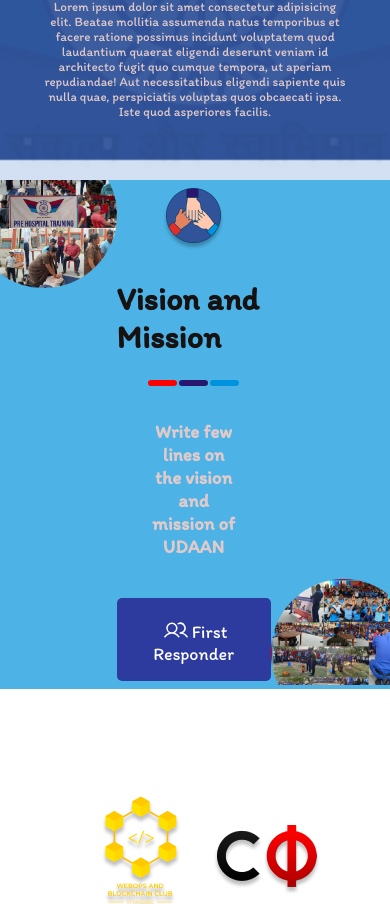
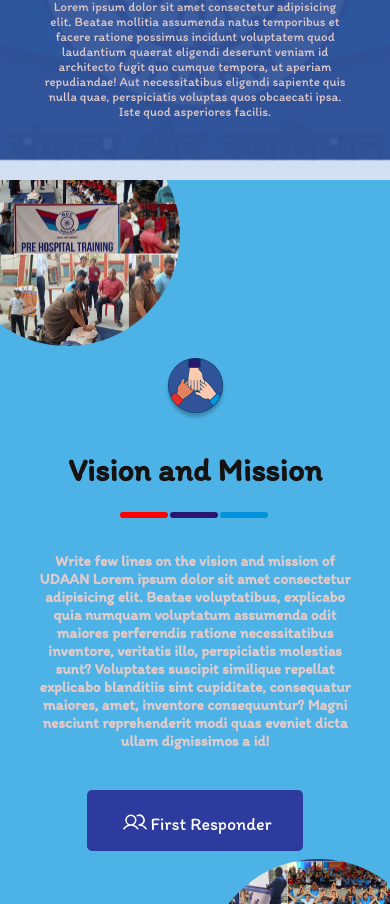
Before and after one commit to WebOps-and-Blockchain-Club/udaan-client-2023, a Next.js app: page / in a window 390 px wide. Shown: the part 1180-2084 px from the top of the page. Built offline with nearby package versions, Linux system fonts and the light colour scheme.

Commit message:
Responsive Vision section

```diff
--- a/src/pages/index.tsx
+++ b/src/pages/index.tsx
@@ -83,7 +83,7 @@ export default function Home() {
                 <Rule />
               </div>
               <div className={Styles.Visiontext}>
-                <h3>Write few lines on the vision and mission of UDAAN</h3>
+                <h3>Write few lines on the vision and mission of UDAAN Lorem ipsum dolor sit amet consectetur adipisicing elit. Beatae voluptatibus, explicabo quia numquam voluptatum assumenda odit maiores perferendis ratione necessitatibus inventore, veritatis illo, perspiciatis molestias sunt? Voluptates suscipit similique repellat explicabo blanditiis sint cupiditate, consequatur maiores, amet, inventore consequuntur? Magni nesciunt reprehenderit modi quas eveniet dicta ullam dignissimos a id!</h3>
               </div>
               <button> <span><Users size={24} /></span>First Responder</button>
             </div>
--- a/src/styles/Home.module.css
+++ b/src/styles/Home.module.css
@@ -197,6 +197,7 @@
 }
 
 .VisionMission {
+  max-width: 550px;
   display: flex;
   flex-direction: column;
   justify-content: space-evenly;
@@ -247,6 +248,7 @@
   display: flex;
   flex-direction: column;
   justify-content: flex-start;
+  align-items: center;
 }
 
 .Vissioncontatiner h1 {
@@ -254,3 +256,37 @@
   padding-left: 1rem;
   /* margin: 10px 0px; */
 }
+
+@media screen and  (max-width:900px){
+  .FirstResponderContainer {
+    display: flex;
+    flex-direction: column;
+    justify-content: space-between;
+    align-items: center;
+  }
+
+  .leftsideImage img{
+   max-width: 50%;
+  }
+  .rightsideImage img{
+   max-width: 50%;
+   float: right;
+  }
+  .VisionMission {
+align-content: center;
+  }
+
+
+
+}
+
+@media screen and  (max-width:400px){
+
+  .Visiontext {
+    font-size: small;
+  }
+  .Vissioncontatiner h1{
+    font-size: 1rem;
+  }
+
+}
```
